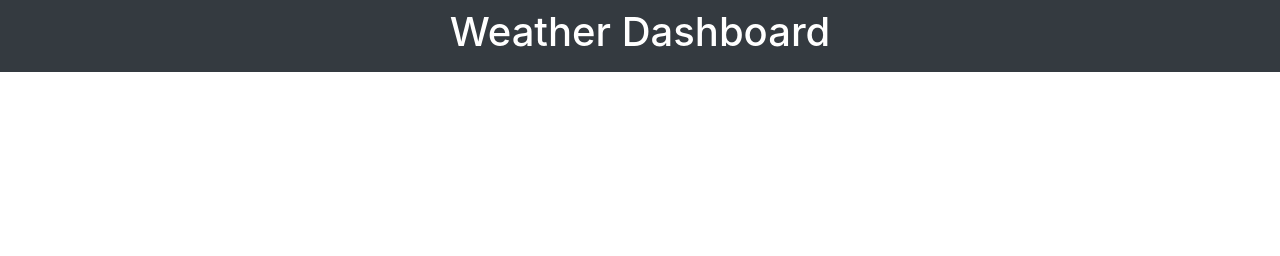
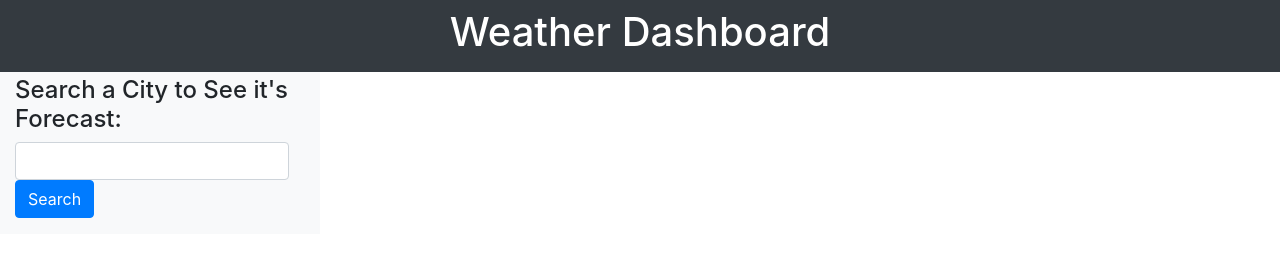
Before and after one commit to connorkelly96/Weather-Dashboard, a plain HTML site: page index.html in a window 1280 px wide. Drawn offline with nearby package versions, Linux system fonts and the light colour scheme.

Commit message:
created search area

```diff
--- a/index.html
+++ b/index.html
@@ -13,6 +13,25 @@
     <h1>Weather Dashboard</h1>
 </header>
 
+<div class="container-fluid">
+    <div class="row">
+        <aside class="col-lg-3 bg-light">
+            <h4 class="mt-1"> Search a City to See it's Forecast:</h4>
+            <div class="form-inline form-group">
+                <input class="form-control" type="text" id="search-value"/>
+                <button class="btn btn-primary" id="search-button">Search</button>
+            </div>
+            <ul class="list-group history"></ul>
+        </aside>
+    </div>
+
+
+
+
+
+
+</div>
+
 
 
 
```
